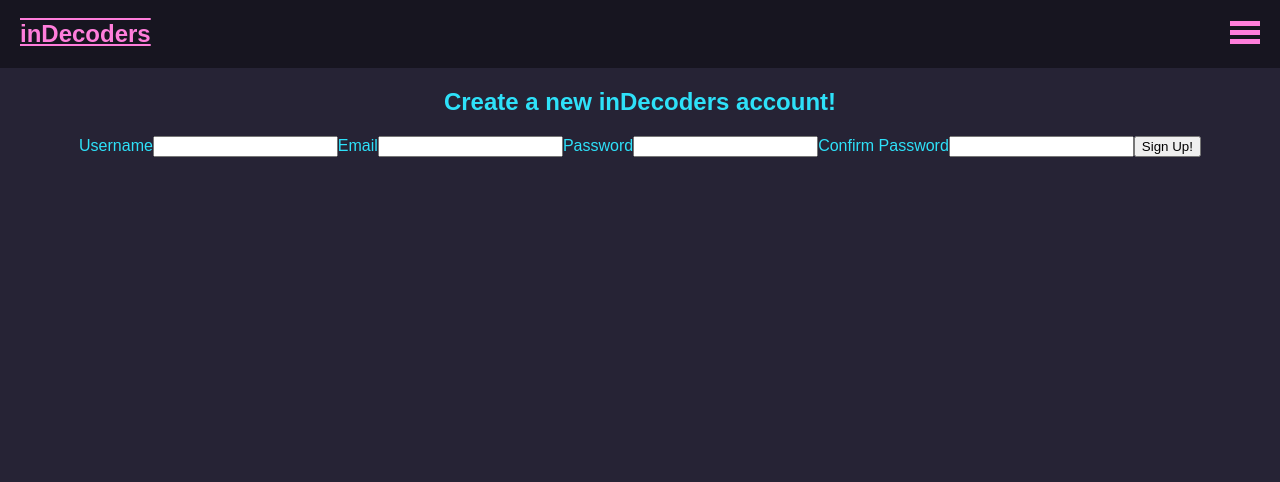
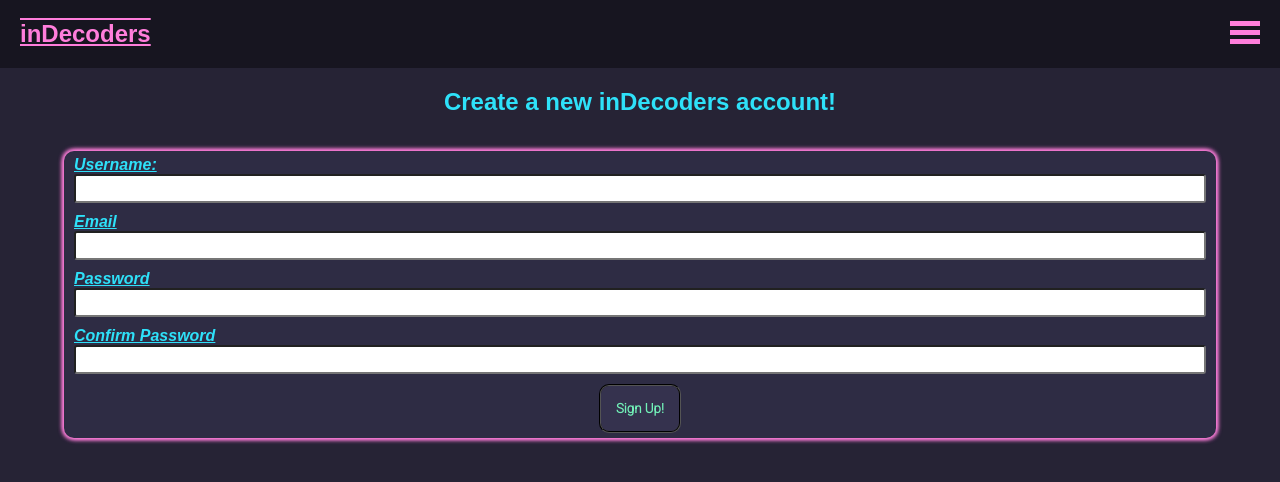
Before and after one commit to kshieldsDTS/inDecoders-front, a React (Create React App) app: page /signup in a window 1280 px wide. Shown: the top 482 px of the page. Built offline with nearby package versions, Linux system fonts and the light colour scheme.

Commit message:
clean up some stray unstyled components

```diff
--- a/src/App.css
+++ b/src/App.css
@@ -298,23 +298,29 @@
 }
 .submit-button {
 	background-color: rgb(114, 241, 184);
+	color: black;
 	margin: 5px;
 }
 .submit-button:hover{
+	background-color: rgb(144, 255, 214);
+	color: black;
 	animation: submit-hover 1s linear infinite;
 }
 .cancel-button {
 	background-color: rgb(46, 225, 249);
 	margin: 5px;
+	color: black;
 }
 .cancel-button:hover {
 	animation: cancel-hover 1s linear infinite;
+	color: black;
 }
 .danger-button {
 	margin-top: 10px;
 }
 .delete-button {
 	background-color: rgb(255, 0, 0);
+	color: black;
 }
 .delete-button:hover {
 	animation: delete-hover 1.0s linear infinite;
--- a/src/Components/CreateProject.js
+++ b/src/Components/CreateProject.js
@@ -46,7 +46,7 @@
 			<div className='create-wrapper'>
 				<form className='project-card-wrapper'>
 					<div className='project-card'>
-						<div className='project-info'>
+						<div className='project-details'>
 							<div className='item'>
 								<label className='label'>Username:</label>
 								<p className='value'>{userInfo.username}</p>
@@ -131,7 +131,7 @@
 									onChange={handleChange}/>
 								</div>
 								<div className='item'>
-									<label className='label'>Pay/Hour:</label>
+									<label className='label'>Pay Rate:</label>
 									<input
 										className='edit'
 										type='number'
@@ -148,7 +148,7 @@
 						Project.
 					</p>
 				) : (
-					<button className='edit submit-button' onClick={postProject}>
+					<button className='dashboard-seeker' onClick={postProject}>
 						Post It
 					</button>
 				)}
--- a/src/Components/CreateSeeker.js
+++ b/src/Components/CreateSeeker.js
@@ -43,7 +43,7 @@
 			<div className='create-wrapper'>
 				<form className='seeker-card-wrapper'>
 					<div className='seeker-card'>
-                        <div className='seeker-info'>
+                        <div className='seeker-detail'>
                             <div className='item'>
                                 <label className='label'>Username:</label>
                                 <p className='value'>{userInfo.username}</p>
@@ -109,7 +109,7 @@
 								</p>
 							</div>
                             <div className='item'>
-                                <label className='label'>Pay/Hour:</label>
+                                <label className='label'>Pay Rate:</label>
                                 <input className='edit'
 							        type='number'
 							        onChange={handleChange}
@@ -124,7 +124,7 @@
 					Your Seeker has been created successfully. Redirecting you to your Seeker.
 	    		</p>
 			) : (
-				<button className='edit submit-button'onClick={postSeeker}>Post It</button>
+				<button className='dashboard-seeker'onClick={postSeeker}>Post It</button>
 			)}
 		</div>
 		);
--- a/src/Components/Login.js
+++ b/src/Components/Login.js
@@ -15,24 +15,38 @@
     }
     const sendData = async() => {
         const response = await axios.post(`${URL}token/login/`, formData)
-        console.log(response);
         if (response.status === 200) {
             handleSetLoggedIn(response.data.auth_token);
             navigate('/')
         }
     }
     return (
-        <div>
-            <form>
-                <legend>Email:</legend>
-                <input type='text' id='email' onChange={handleChange} required></input>
-                <legend>Password:</legend>
-                <input type='password' id='password' onChange={handleChange} required autoComplete='auto'></input>
-                <br/>
-                <button type='submit' onClick={submitForm}>Submit</button>
-            </form>
-        </div>
-    );
+			<div className='outer-user-wrapper'>
+				<div className='user-card-wrapper'>
+					<form className='user-card'>
+						<legend className='label'>Email:</legend>
+						<input
+							type='text'
+							id='email'
+                            className='edit'
+							onChange={handleChange}
+							required></input>
+						<legend className='label'>Password:</legend>
+						<input
+							type='password'
+							id='password'
+                            className='edit'
+							onChange={handleChange}
+							required
+							autoComplete='auto'></input>
+						<br />
+						<button className='dashboard-seeker submit-button' type='submit' onClick={submitForm}>
+							Submit
+						</button>
+					</form>
+				</div>
+			</div>
+		);
 }
 
 export default Login;
--- a/src/Components/ProjectCard.js
+++ b/src/Components/ProjectCard.js
@@ -44,7 +44,7 @@
 								<p className='value'>{props.contact}</p>
 							</div>
 							<div className='item'>
-								<p className='label'>Payrate:</p>
+								<p className='label'>Pay Rate:</p>
 								<p className='value'>${props.payrate} per hour</p>
 							</div>
 
--- a/src/Components/SeekerCard.js
+++ b/src/Components/SeekerCard.js
@@ -6,7 +6,7 @@
 		<div className='seeker-card-wrapper'>
 			<Link to={`/LFW/${props.id}`}>
 				<div className='seeker-card'>
-					<div className='seeker-info'>
+					<div className='seeker-detail'>
 						<div className='item'>
 							<p className='label'>Name:</p>
 							<p className='value'>{props.name}</p>
@@ -34,7 +34,7 @@
 							</div>
 						</div>
 						<div className='item'>
-							<p className='label'>Payrate: </p>
+							<p className='label'>Pay Rate: </p>
 							<p className='value'>${props.payrate} per hour</p>
 						</div>
 					</div>
--- a/src/Components/SignUp.js
+++ b/src/Components/SignUp.js
@@ -41,22 +41,61 @@
     return (
 			<div>
 				<h2>Create a new inDecoders account!</h2>
-				<form>
-					<label>Username</label>
-                    <input type='text' id='username' onChange={handleChange}></input>
-					<label>Email</label>
-					<input type='text' id='email' onChange={handleChange}></input>
-					<label>Password</label>
-					<input type='password' id='password' onChange={handleChange} autoComplete='on'></input>
-					<label>Confirm Password</label>
-					<input type='password' id='re_password' onChange={handleChange} onBlur={handlePasswordMatch} autoComplete='on'></input>
-                    {!error ? null : 'Passwords do not match!'}
-                    <button type='submit' onClick={handleSubmit}>Sign Up!</button>
-                    {success ?
-                        <p>
-                            You have successfully created an account with inDecoders. You will be automatically be redirected to log in. If you are not autimatically redirected, please click <Link to='/login'>here.</Link>
-                        </p> : null}
-				</form>
+				<div className='outer-user-wrapper'>
+					<div className='user-card-wrapper'>
+						<form className='user-card'>
+							<div className='user-detail'>
+								<div className='item'>
+									<label className='label'>Username:</label>
+									<input
+										type='text'
+										className='edit'
+										id='username'
+										onChange={handleChange}></input>
+								</div>
+								<div className='item'>
+									<label className='label'>Email</label>
+									<input
+										type='text'
+										className='edit'
+										id='email'
+										onChange={handleChange}></input>
+								</div>
+								<div className='item'>
+									<label className='label'>Password</label>
+									<input
+										type='password'
+										id='password'
+										className='edit'
+										onChange={handleChange}
+										autoComplete='on'></input>
+								</div>
+								<div className='item'>
+									<label className='label'>Confirm Password</label>
+									<input
+										type='password'
+										id='re_password'
+                                        className='edit'
+										onChange={handleChange}
+										onBlur={handlePasswordMatch}
+										autoComplete='on'></input>
+								</div>
+							</div>
+							{!error ? null : 'Passwords do not match!'}
+							<button className='dashboard-seeker' type='submit' onClick={handleSubmit}>
+								Sign Up!
+							</button>
+							{success ? (
+								<p>
+									You have successfully created an account with inDecoders. You
+									will be automatically be redirected to log in. If you are not
+									automatically redirected, please click{' '}
+									<Link to='/login'>here.</Link>
+								</p>
+							) : null}
+						</form>
+					</div>
+				</div>
 			</div>
 		);
 }
--- a/src/Components/UserCard.js
+++ b/src/Components/UserCard.js
@@ -6,7 +6,7 @@
 			<div className='user-card-wrapper'>
 				<Link to={`${props.id}`}>
 					<div className='user-card'>
-						<div className='user-info'>
+						<div className='user-detail'>
 							<div className='item'>
 								<p className='label'>Username:</p>
 								<p className='value'>{props.name}</p>
@@ -22,7 +22,7 @@
 								<p className='value'>{props.skills}</p>
 							</div>
                             <div className='item'>
-                                <p className='label'>Payrate:</p>
+                                <p className='label'>Pay Rate:</p>
                                 <p className='value'>${props.payrate} per hour</p>
                             </div>
 						</div>
--- a/src/Components/UserCardDetail.js
+++ b/src/Components/UserCardDetail.js
@@ -24,7 +24,7 @@
 			<div className='user-card-wrapper'>
 				{userData ? (
 					<div className='user-card'>
-						<div className='user-info'>
+						<div className='user-detail'>
 							<div className='item'>
 								<p className='label'>Username:</p>
 								<p className='value'>{userData.username}</p>
@@ -49,7 +49,7 @@
 							</div>
                             <div className='item'>
                                 <p className='label'>
-                                    Payrate:
+                                    Pay Rate:
                                 </p>
                                 <p className='value'>
                                     ${userData.payrate} per hour
```
Also changed, not shown: src/Components/Profile.js (+10 -10 lines), src/Components/ProjectCardDetail.js (+5 -5 lines), src/Components/SeekerCardDetail.js (+6 -6 lines).
